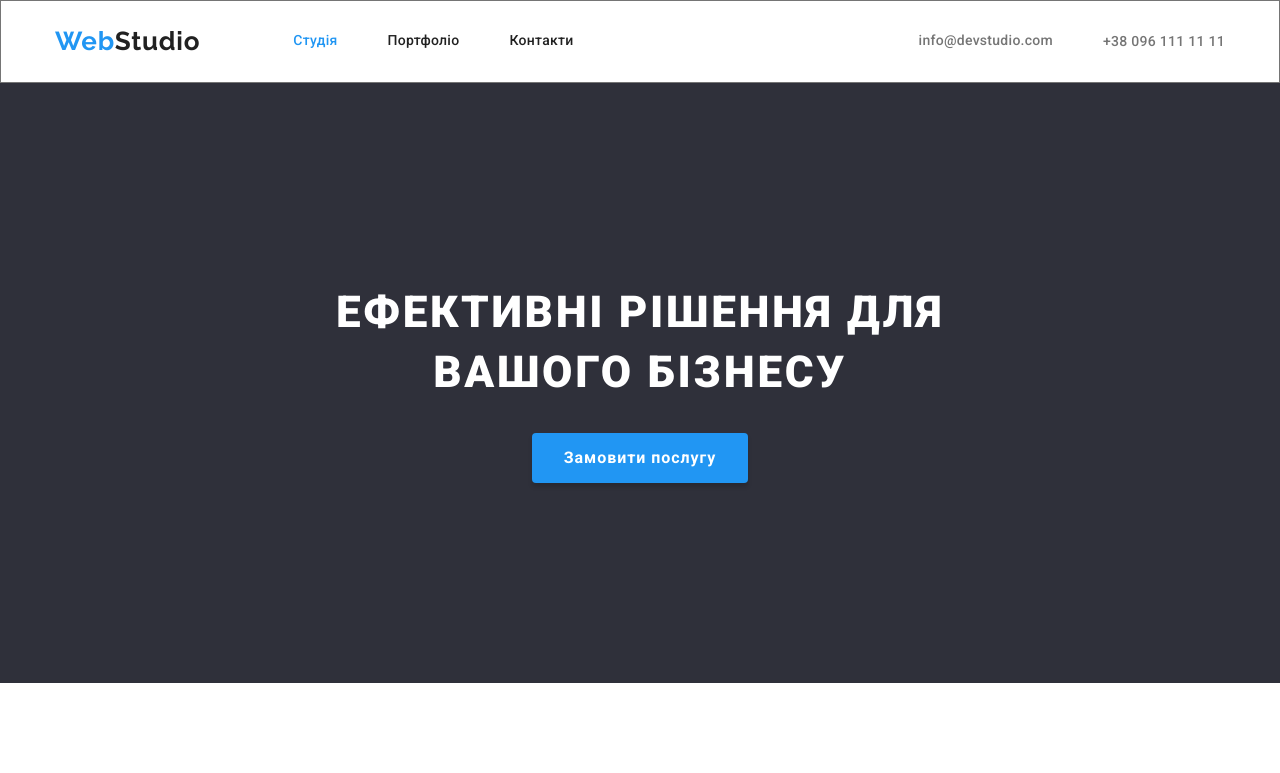
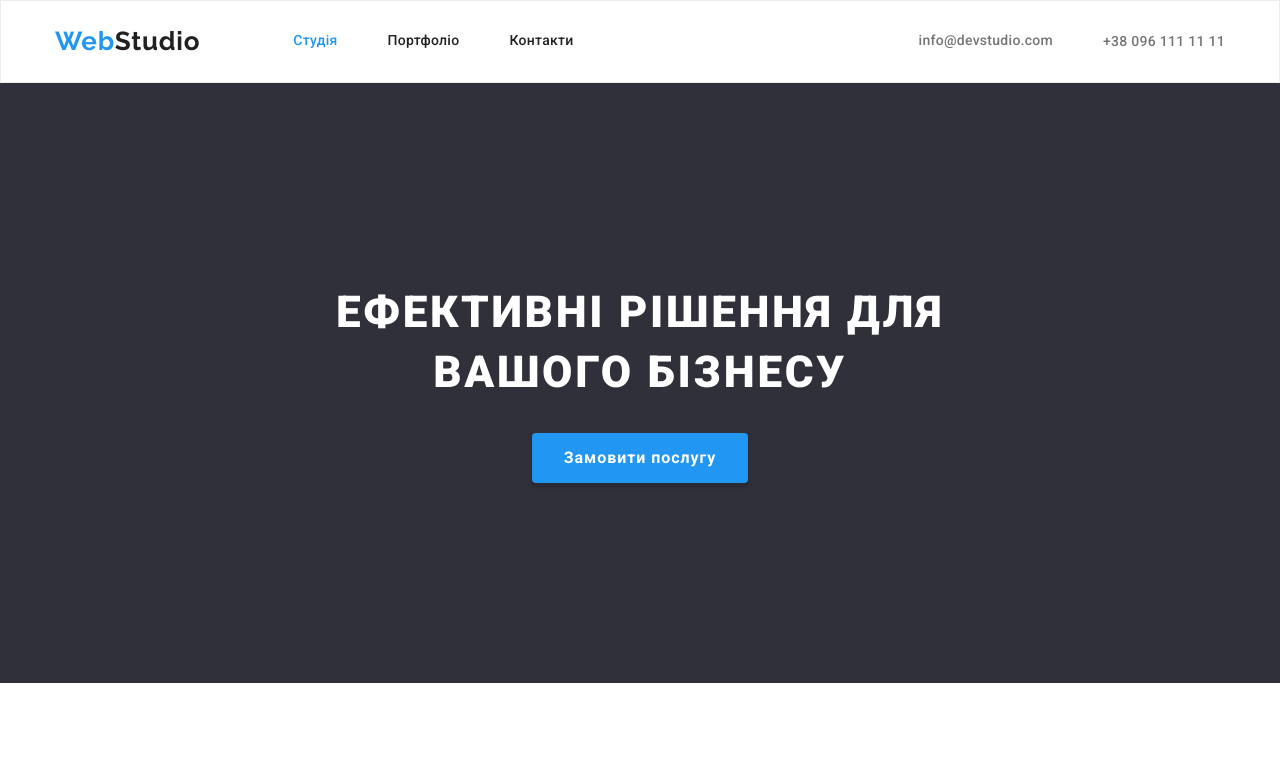
Before and after one commit to AlexandrSly/goit-markup-hw-03, a plain HTML site: page index.html in a window 1280 px wide. Shown: the top 773 px of the page. Drawn offline with nearby package versions, Linux system fonts and the light colour scheme.

Commit message:
made changes finish

```diff
--- a/css/styles.css
+++ b/css/styles.css
@@ -134,7 +134,7 @@ html {
 /* ----------------site nav---------------- */
 .header {
   padding: 25px 0;
-  border: 1px solid var(--second-title-color);
+  border: 1px solid #ececec;
 }
 .main-menu {
   display: flex;
```
